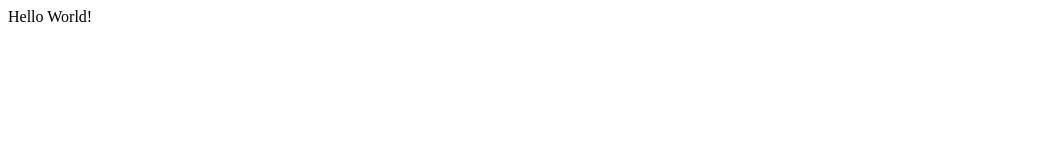
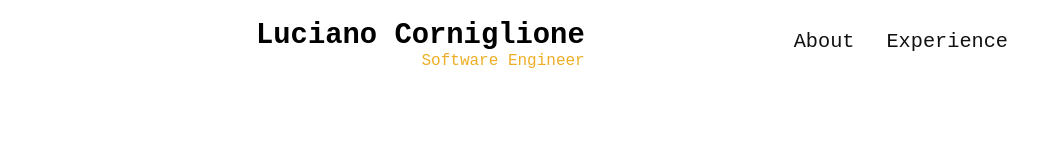
Before and after one commit to lcorniglione/lcorniglione.com, a Gatsby site: page / in a window 1280 px wide. Shown: the whole page, without its empty margins (0-1062 px from the left). Built offline with nearby package versions, Linux system fonts and the light colour scheme; Gatsby itself is replaced by a stand-in of ours.

Commit message:
header, typography, colors and eslint rules

```diff
--- a/package.json
+++ b/package.json
@@ -6,10 +6,12 @@
   "author": "Luciano Corniglione <luciano.corniglione@gmail.com>",
   "dependencies": {
     "gatsby": "^2.19.45",
+    "polished": "^3.5.0",
     "prop-types": "^15.7.2",
     "react": "^16.12.0",
     "react-dom": "^16.12.0",
-    "react-helmet": "^5.2.1"
+    "react-helmet": "^5.2.1",
+    "styled-components": "^5.0.1"
   },
   "devDependencies": {
     "eslint": "^6.8.0",
--- /dev/null
+++ b/src/components/Header.jsx
@@ -0,0 +1,70 @@
+import React from 'react';
+import { Link } from 'gatsby';
+import styled from 'styled-components';
+import { typeScale, primary } from '../utils';
+
+const HeaderTitle = styled.h1`
+    font-size: ${typeScale.header1};
+    margin-bottom: 0;
+`;
+
+const HeaderSubtitle = styled.h2`
+    font-size: ${typeScale.paragraph};
+    margin-top: 0;
+    font-weight: normal;
+    color: ${primary[300]};
+`;
+
+const HeaderTitleContainer = styled.div`
+    display: flex;
+    flex-direction: column;
+    align-items: flex-end;
+`;
+
+const HeaderContainer = styled.header`
+    display: flex;
+    align-items: center;
+    justify-content: space-between;
+`;
+
+const HeaderButtonList = styled.ul`
+    list-style: none;
+    display: flex;
+    flex-direction: row;
+`;
+
+const HeaderButtonItem = styled.li`
+    margin-right: 10px;
+    margin-left: 10px;
+`;
+
+const HeaderButton = styled(props => <Link {...props} />)`
+    background: none;
+    padding: 6px;
+    border: none;
+    cursor: pointer;
+    text-decoration: none;
+    color: #111111;
+    font-size: ${typeScale.header4};
+`;
+
+const Header = () => {
+    return (
+        <HeaderContainer>
+            <HeaderTitleContainer>
+                <HeaderTitle>Luciano Corniglione</HeaderTitle>
+                <HeaderSubtitle>Software Engineer</HeaderSubtitle>
+            </HeaderTitleContainer>
+            <HeaderButtonList>
+                <HeaderButtonItem>
+                    <HeaderButton to='/about'>About</HeaderButton>
+                </HeaderButtonItem>
+                <HeaderButtonItem>
+                    <HeaderButton to='/experience'>Experience</HeaderButton>
+                </HeaderButtonItem>
+            </HeaderButtonList>
+        </HeaderContainer>
+    );
+};
+
+export default Header;
--- /dev/null
+++ b/src/components/Layout.jsx
@@ -0,0 +1,30 @@
+import React from 'react';
+import styled from 'styled-components';
+import PropTypes from 'prop-types';
+import Header from './Header';
+
+const LayoutContainer = styled.div`
+    display: grid;
+    grid-template-columns: 20% 60% 20%;
+`;
+
+const LayoutChildren = styled.div`
+    grid-column-start: 2;
+`;
+
+const Layout = ({ children }) => {
+    return (
+        <LayoutContainer>
+            <LayoutChildren>
+                <Header />
+                {children}
+            </LayoutChildren>
+        </LayoutContainer>
+    );
+};
+
+Layout.propTypes = {
+    children: PropTypes.element.isRequired,
+};
+
+export default Layout;
--- a/src/pages/index.jsx
+++ b/src/pages/index.jsx
@@ -1,5 +1,13 @@
 import React from 'react';
+import Layout from '../components/Layout';
+import GlobalStyle from '../utils/Global';
 
-const Index = () => <div>Hello World!</div>;
+const Index = () => {
+    return (
+        <Layout>
+            <GlobalStyle />
+        </Layout>
+    );
+};
 
 export default Index;
--- /dev/null
+++ b/src/utils/Global.js
@@ -0,0 +1,24 @@
+import { createGlobalStyle } from 'styled-components';
+import { normalize } from 'polished';
+import { primaryFont } from './typography';
+
+const GlobalStyle = createGlobalStyle`
+    ${normalize()}
+    html {
+        font-size: 16px;
+        box-sizing: border-box;
+    }
+    *, *:before, *:after {
+        box-sizing: inherit;
+    }
+    body {
+        margin: 0;
+        font-family: ${primaryFont};
+    }
+    main {
+        width: 90%;
+        maring: 0 auto;
+    }
+`;
+
+export default GlobalStyle;
--- /dev/null
+++ b/src/utils/colors.js
@@ -0,0 +1,16 @@
+export const primary = {
+    100: '#F9BC39',
+    200: '#F4B835',
+    300: '#EDAE25',
+    400: '#AA832F',
+    500: '#A36F00',
+};
+
+export const neutral = {
+    100: '#ffffff',
+    200: '#f4f5f7',
+    300: '#e1e1e1',
+    400: '#737581',
+    500: '#4a4b53',
+    600: '#000000',
+};
--- /dev/null
+++ b/src/utils/index.js
@@ -0,0 +1,2 @@
+export * from './typography';
+export * from './colors';
--- /dev/null
+++ b/src/utils/typography.js
@@ -0,0 +1,12 @@
+export const primaryFont = '"Inconsolata", monospace';
+
+export const typeScale = {
+    header1: '1.802rem ',
+    header2: '1.602rem',
+    header3: '1.424rem',
+    header4: '1.266rem',
+    header5: '1.125rem',
+    paragraph: '1rem',
+    healperText: '0.889rem',
+    copyrightText: '0.79rem',
+};
```
Also changed, not shown: .eslintrc.json, 1 other file.
